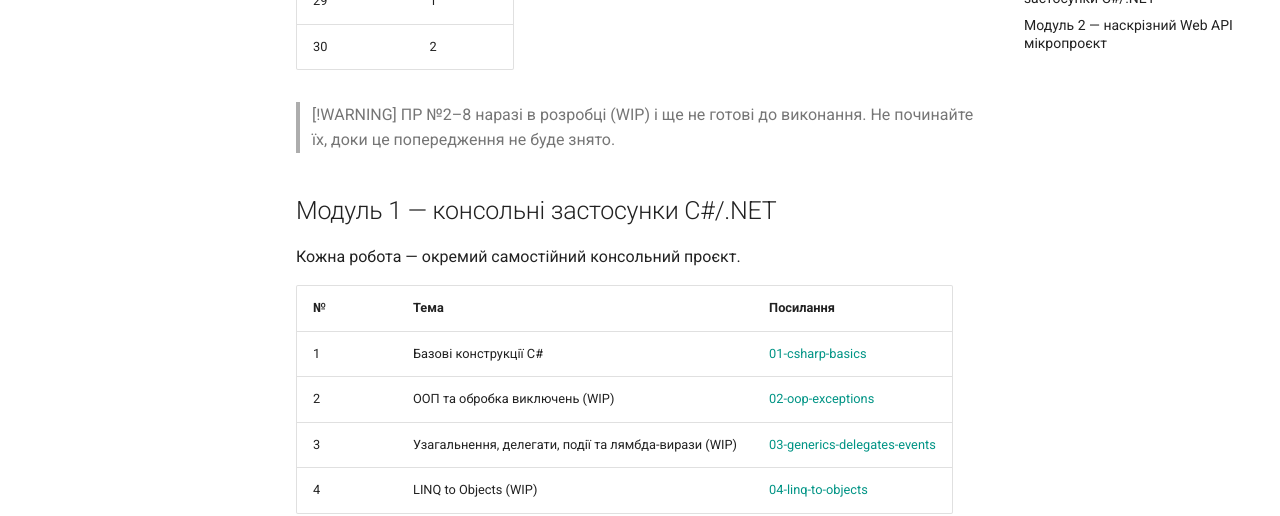
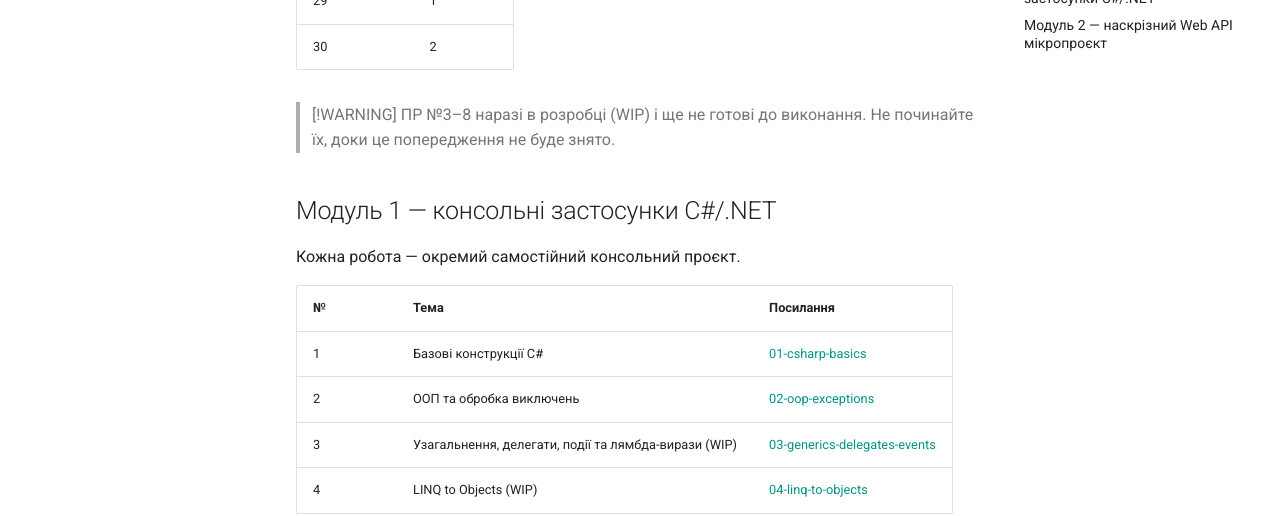
Before and after one commit to mypo-vntu/vntu-dotnet-pract, an MkDocs documentation site: the page built from site-docs/practs/index.md, in a window 1280 px wide and 900 px high, scrolled down 1648 px. Shown: the part 155-671 px from the top of the window. Built offline with MkDocs 1.6.1 and Material for MkDocs 9.7.7, drawn with Linux system fonts in a browser that asks for light colours; comment, search, counter and statistics services are not loaded.

Commit message:
fixed mistake

```diff
--- a/practs/README.md
+++ b/practs/README.md
@@ -40,7 +40,7 @@
 | 30 | 2 |
 
 > [!WARNING]
-> ПР №2–8 наразі в розробці (WIP) і ще не готові до виконання. Не починайте їх, доки це попередження не буде знято.
+> ПР №3–8 наразі в розробці (WIP) і ще не готові до виконання. Не починайте їх, доки це попередження не буде знято.
 
 ## Модуль 1 — консольні застосунки C#/.NET
 
@@ -49,7 +49,7 @@
 | № | Тема | Посилання |
 |---|---|---|
 | 1 | Базові конструкції C# | [01-csharp-basics](./01-csharp-basics) |
-| 2 | ООП та обробка виключень (WIP) | [02-oop-exceptions](./02-oop-exceptions) |
+| 2 | ООП та обробка виключень | [02-oop-exceptions](./02-oop-exceptions) |
 | 3 | Узагальнення, делегати, події та лямбда-вирази (WIP) | [03-generics-delegates-events](./03-generics-delegates-events) |
 | 4 | LINQ to Objects (WIP) | [04-linq-to-objects](./04-linq-to-objects) |
 
```
